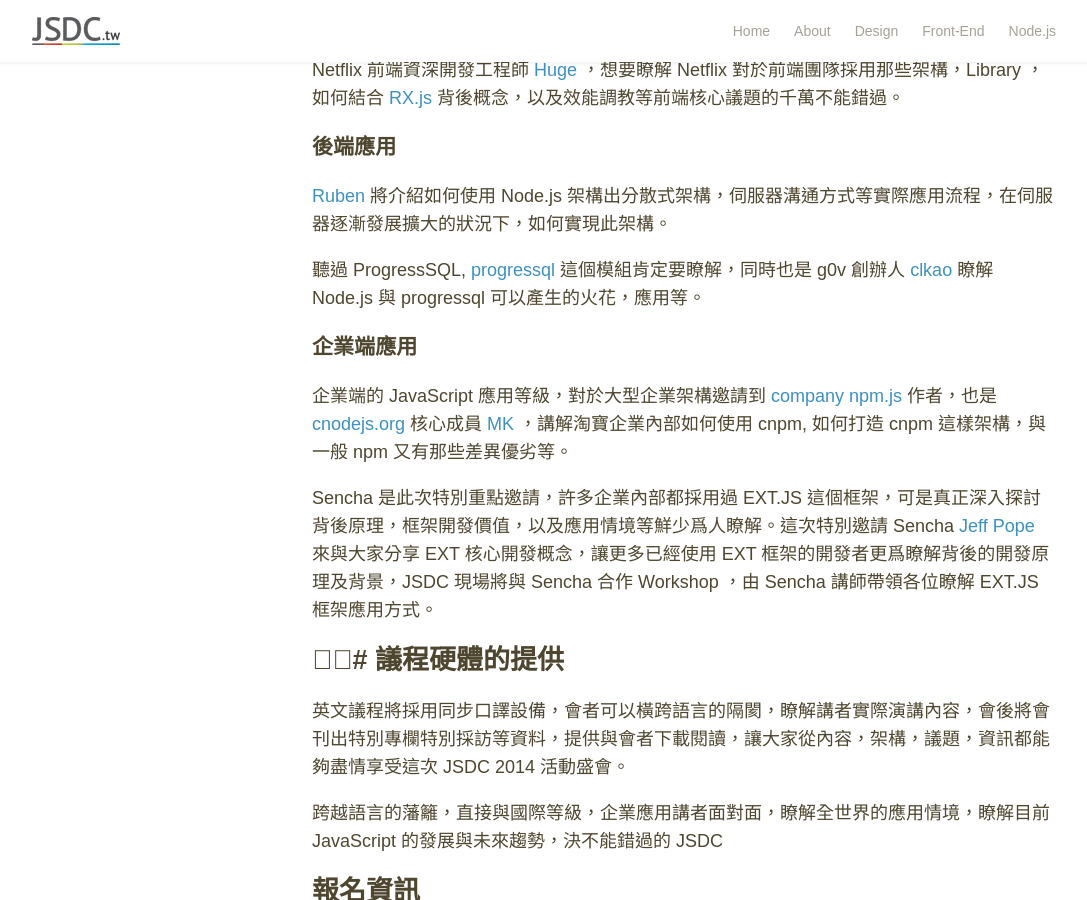
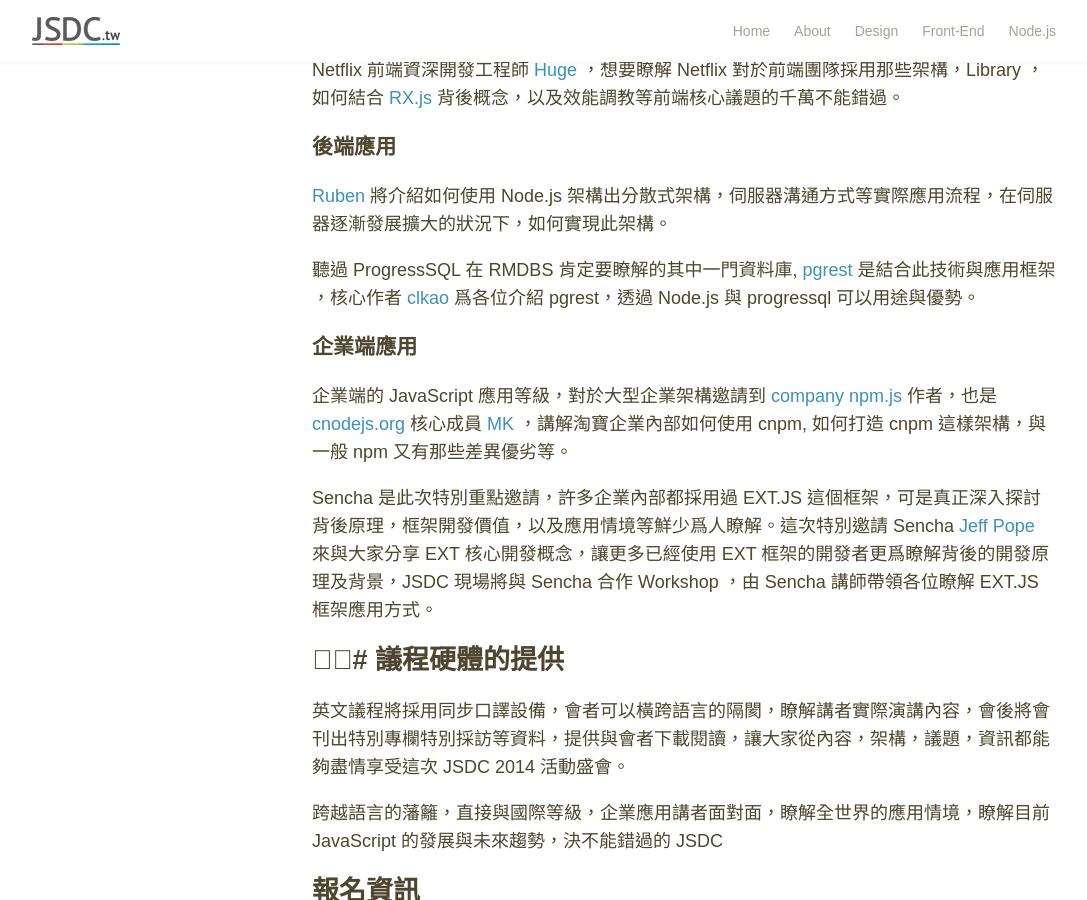
Before and after one commit to jsdc-core/blog.jsdc.tw, a Jekyll site: the page built from _posts/2014-08-14-speakers.md, in a window 1280 px wide and 900 px high, scrolled down 963 px. Shown: the whole window, without its empty margins (96-1183 px from the left). Built offline with Jekyll 4.4.1, drawn with Linux system fonts in a browser that asks for light colours; comment, search, counter and statistics services are not loaded.

Commit message:
update for speaker

```diff
--- a/_posts/2014-08-14-speakers.md
+++ b/_posts/2014-08-14-speakers.md
@@ -40,7 +40,7 @@
 
 [Ruben](https://github.com/soggie) 將介紹如何使用 Node.js 架構出分散式架構，伺服器溝通方式等實際應用流程，在伺服器逐漸發展擴大的狀況下，如何實現此架構。
 
-聽過 ProgressSQL, [progressql](https://github.com/pgrest/pgrest) 這個模組肯定要瞭解，同時也是 g0v 創辦人 [clkao](https://github.com/clkao) 瞭解 Node.js 與 progressql 可以產生的火花，應用等。
+聽過 ProgressSQL 在 RMDBS 肯定要瞭解的其中一門資料庫, [pgrest](https://github.com/pgrest/pgrest) 是結合此技術與應用框架 ，核心作者 [clkao](https://github.com/clkao) 爲各位介紹 pgrest，透過 Node.js 與 progressql 可以用途與優勢。
 
 ### 企業端應用
 
```
